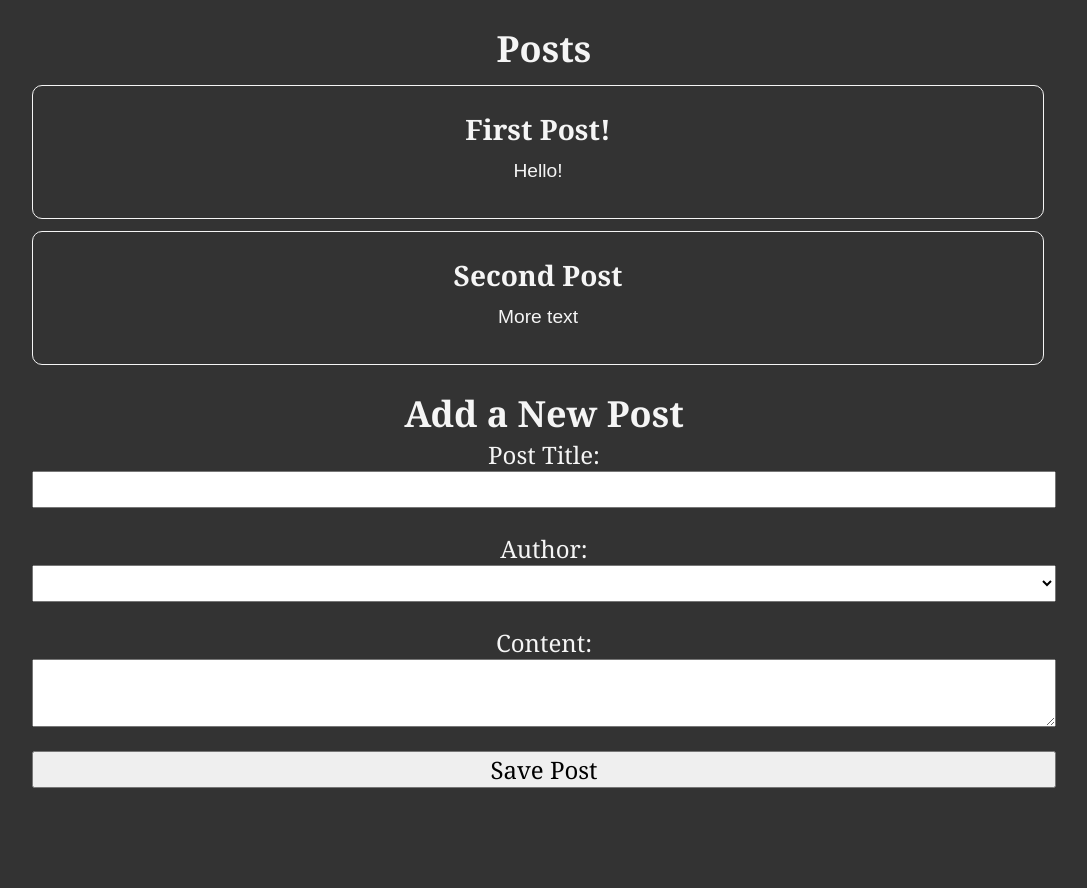
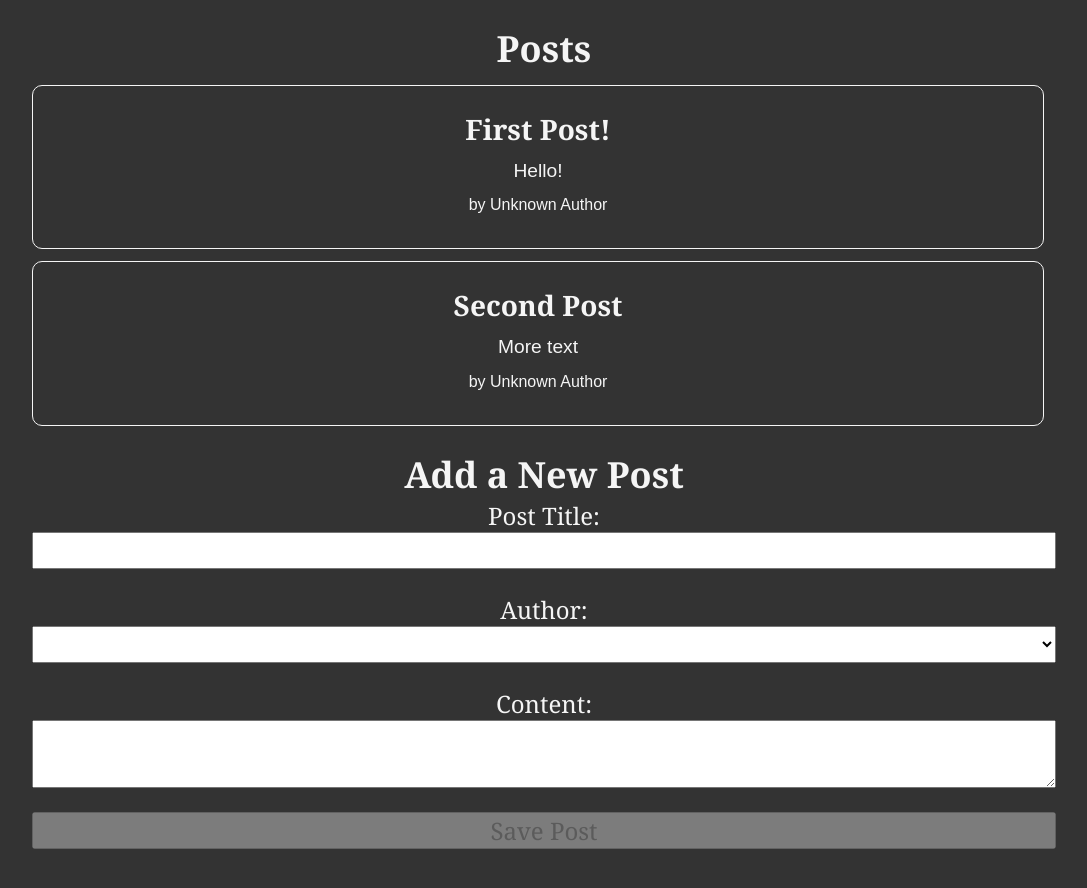
Before and after one commit to SandraBayabos/redux-toolkit-posts, a React (Create React App) app: page / in a window 1280 px wide. Shown: the top 888 px of the page, without its empty margins (96-1183 px from the left). Built offline with nearby package versions, Linux system fonts and the light colour scheme.

Commit message:
added post author to post

```diff
--- a/src/features/posts/AddPostForm.js
+++ b/src/features/posts/AddPostForm.js
@@ -1,8 +1,7 @@
 import { useState } from "react";
 import { useDispatch, useSelector } from "react-redux";
-import { nanoid } from "@reduxjs/toolkit";
+import { selectAllUsers } from "../users/usersSlice";
 import { postAdded } from "./postsSlice";
-import { selectAllUsers } from "../users/usersSlice";
 
 import React from "react";
 
@@ -28,6 +27,8 @@ const AddPostForm = () => {
       setContent("");
     }
   };
+
+  const canSave = Boolean(title) && Boolean(content) && Boolean(userId);
 
   const userOptions = users.map((user) => (
     <option key={user.id} value={user.id}>
@@ -59,7 +60,7 @@ const AddPostForm = () => {
           value={content}
           onChange={onContentChanged}
         />
-        <button type="submit" onClick={onSavePostClicked}>
+        <button type="submit" onClick={onSavePostClicked} disabled={!canSave}>
           Save Post
         </button>
       </form>
--- /dev/null
+++ b/src/features/posts/PostAuthor.js
@@ -0,0 +1,14 @@
+import { useSelector } from "react-redux";
+import { selectAllUsers } from "../users/usersSlice";
+
+import React from "react";
+
+const PostAuthor = ({ userId }) => {
+  const users = useSelector(selectAllUsers);
+
+  const author = users.find((user) => user.id === userId);
+
+  return <span>by {author ? author.name : "Unknown Author"}</span>;
+};
+
+export default PostAuthor;
--- a/src/features/posts/PostsList.js
+++ b/src/features/posts/PostsList.js
@@ -1,6 +1,7 @@
 import { useSelector } from "react-redux";
 import { selectAllPosts } from "./postsSlice";
 import React from "react";
+import PostAuthor from "./PostAuthor";
 
 const PostsList = () => {
   const posts = useSelector(selectAllPosts);
@@ -9,6 +10,9 @@ const PostsList = () => {
     <article key={post.id}>
       <h3>{post.title}</h3>
       <p className="post-content">{post.content.substring(0, 100)}</p>
+      <p className="postCredit">
+        <PostAuthor userId={post.userId} />
+      </p>
     </article>
   ));
 
```
